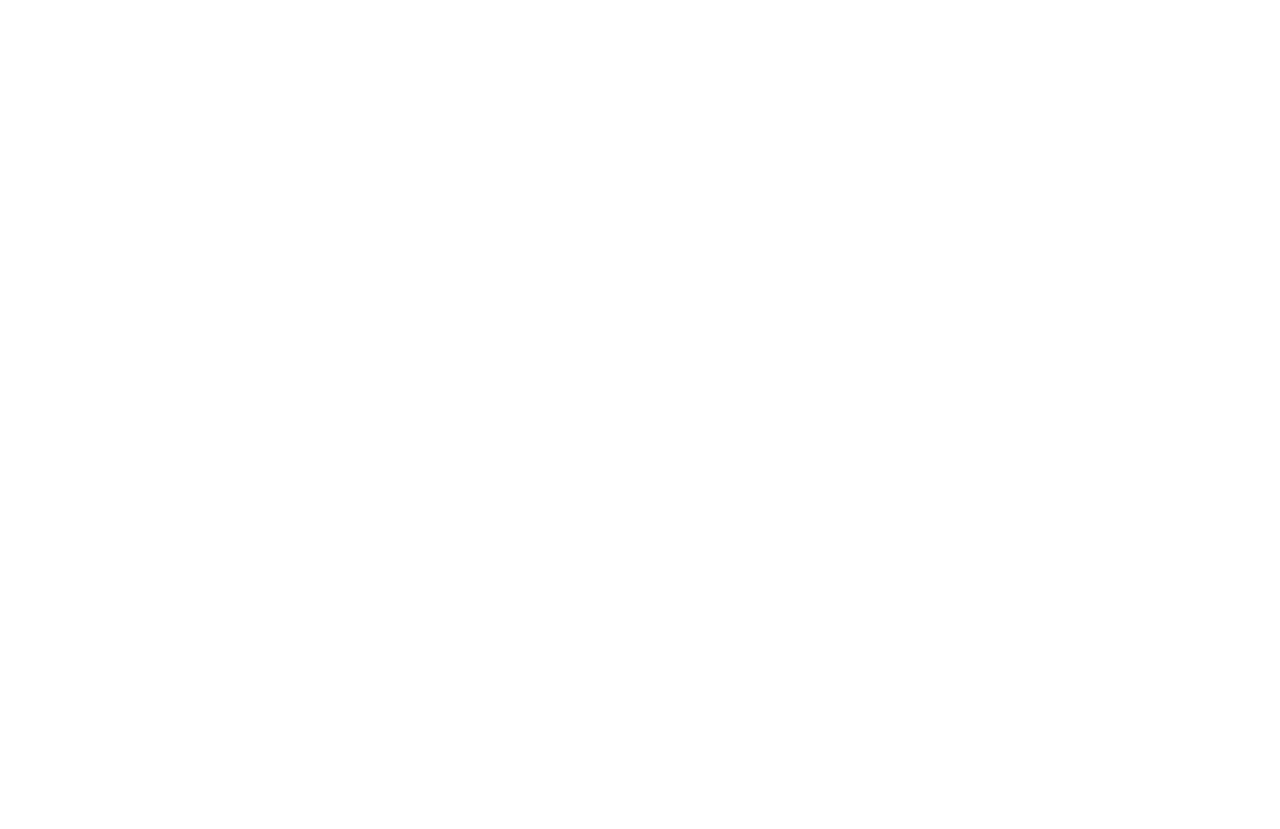
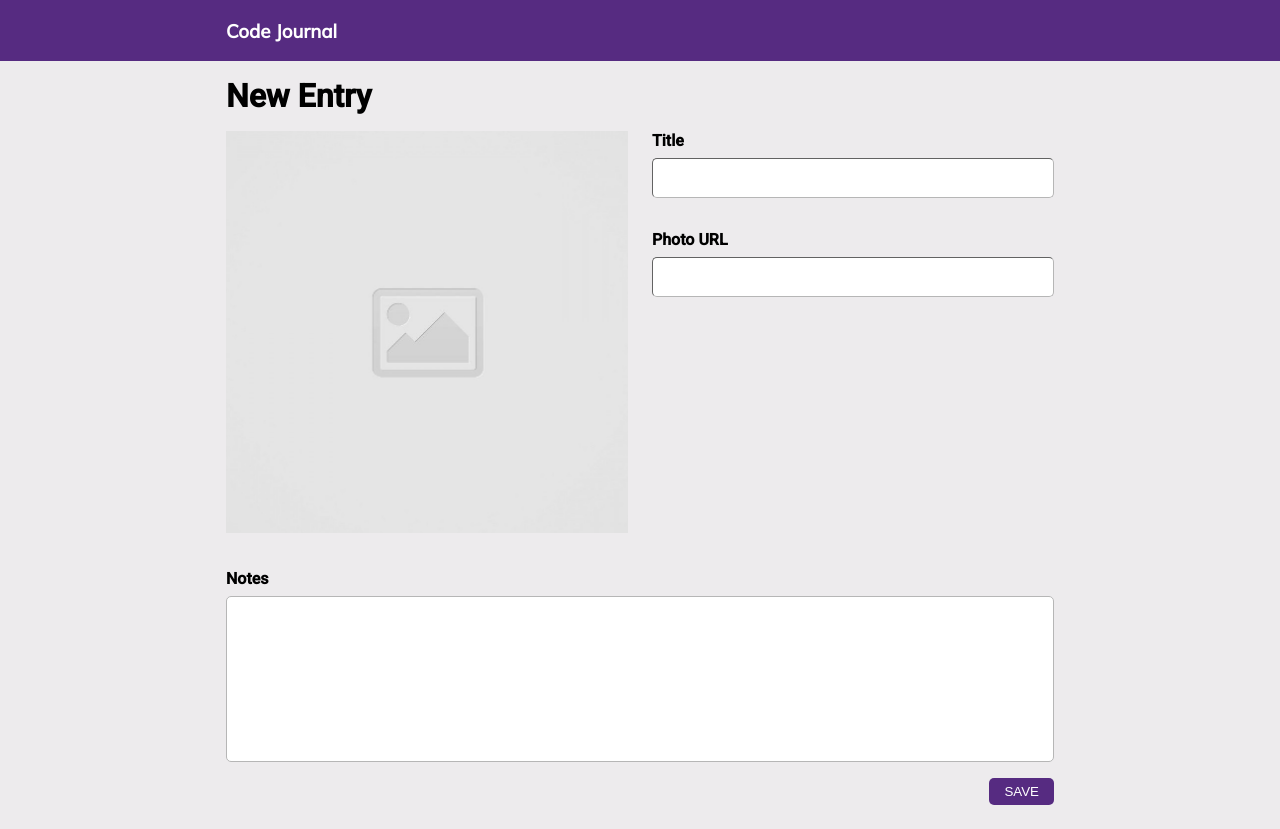
Before and after one commit to josephhparkk/code-journal, a website: page index.html in a window 1280 px wide. Before the commit the page ends 800 px from the top, so only its background shows below. Drawn offline with Linux system fonts and the light colour scheme.

Commit message:
#1 entry feature progress

```diff
--- a/css/styles.css
+++ b/css/styles.css
@@ -0,0 +1,70 @@
+/* stylelint-disable selector-class-pattern */
+header {
+  background-color: #562b81;
+  color: #fff;
+  font-family: Mulish, sans-serif;
+}
+
+body {
+  background-color: #edebed;
+}
+
+main {
+  font-family: Roboto, sans-serif;
+}
+
+h1 {
+  margin-top: 1rem;
+  margin-bottom: 1rem;
+}
+
+h4 {
+  margin-top: 0;
+  margin-bottom: 0.5rem;
+}
+
+.pictures {
+  width: 100%;
+}
+
+.text-input-title,
+.text-input-URL {
+  width: 100%;
+  height: 40px;
+  border-radius: 5px;
+  border-color: #b6b6b6;
+  border-width: thin;
+  margin-bottom: 2rem;
+  font-size: 16px;
+  padding-left: 0.5rem;
+}
+
+.noting {
+  padding-top: 2rem;
+}
+
+.notes {
+  width: 100%;
+  height: 100%;
+  border-radius: 5px;
+  border-color: #b6b6b6;
+  border-width: thin;
+  text-align: left;
+  resize: none;
+  font-size: 16px;
+  padding: 0.5rem;
+}
+
+button {
+  background-color: #562b81;
+  color: white;
+  border-radius: 5px;
+  border: none;
+  padding: 6px 15px;
+}
+
+.button {
+  text-align: right;
+  margin-bottom: 1.5rem;
+  margin-top: 1rem;
+}
--- a/index.html
+++ b/index.html
@@ -14,12 +14,71 @@
   <link rel="stylesheet" href="css/reset.css">
   <link rel="stylesheet" href="css/layout.css">
   <link rel="stylesheet" href="css/styles.css">
+
+
+  <link rel="preconnect" href="https://fonts.googleapis.com">
+  <link rel="preconnect" href="https://fonts.gstatic.com" crossorigin>
+  <link href="https://fonts.googleapis.com/css2?family=Mulish:wght@500&display=swap" rel="stylesheet">
+  <link rel="preconnect" href="https://fonts.googleapis.com">
+  <link rel="preconnect" href="https://fonts.gstatic.com" crossorigin>
+  <link href="https://fonts.googleapis.com/css2?family=Roboto:wght@400;500&display=swap" rel="stylesheet">
+
+
 </head>
 <body>
+
+
+
+
+
   <header>
+    <div class="container">
+      <div class="row">
+        <div class="column-full heading">
+          <h3>Code Journal</h3>
+        </div>
+      </div>
+    </div>
   </header>
+
+
+
   <main>
+    <div class="container main" data-view="entry-form">
+      <div class="row">
+        <div class="column-full">
+          <h1>New Entry</h1>
+        </div>
+      </div>
+      <div class="row">
+        <div class="column-half picture-holder">
+          <input class="pictures" type="image" alt="image-placeholder"
+          src="images/placeholder-image-square.jpg">
+        </div>
+        <div class="column-half title">
+          <h4>Title</h4>
+          <input type="text" class="text-input-title" required>
+          <h4>Photo URL</h4>
+          <input type="url" class="text-input-URL" required>
+        </div>
+      </div>
+      <div class="row">
+        <div class="column-full noting">
+          <h4>Notes</h4>
+        </div>
+        <div class="column-full note">
+          <textarea class="notes" rows="8" required></textarea>
+        </div>
+        <div class="column-full button">
+          <button>SAVE</button>
+        </div>
+      </div>
+    </div>
   </main>
+
+
+
+
   <script src="js/data.js"></script>
   <script src="js/main.js"></script>
 </body>
--- a/js/main.js
+++ b/js/main.js
@@ -0,0 +1,17 @@
+var photoUrl = document.querySelector('.text-input-URL');
+var updatePhotos = document.querySelector('.pictures');
+photoUrl.addEventListener('input', uploadPhoto);
+
+function uploadPhoto(event) {
+  updatePhotos.setAttribute('src', photoUrl.value);
+}
+
+// var inputData = {};
+// var form = document.querySelector('main');
+var saveButton = document.querySelector('.button');
+saveButton.addEventListener('submit', saveData);
+
+function saveData(event) {
+  event.preventDefault();
+
+}
```
